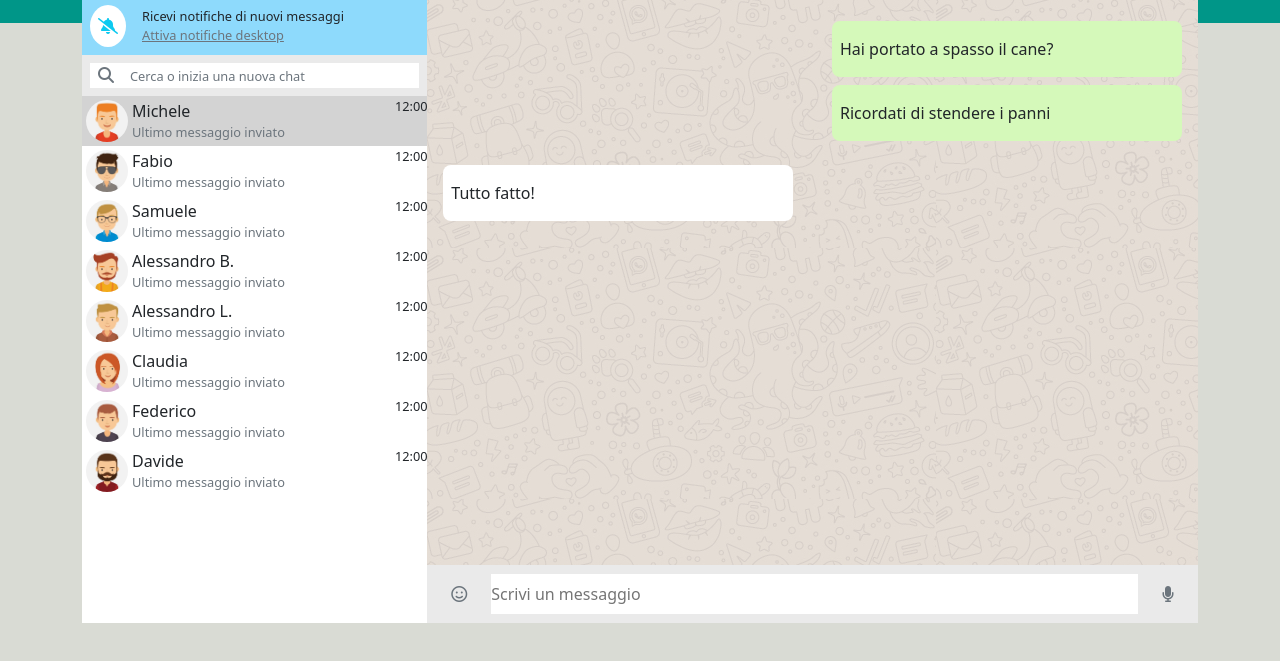
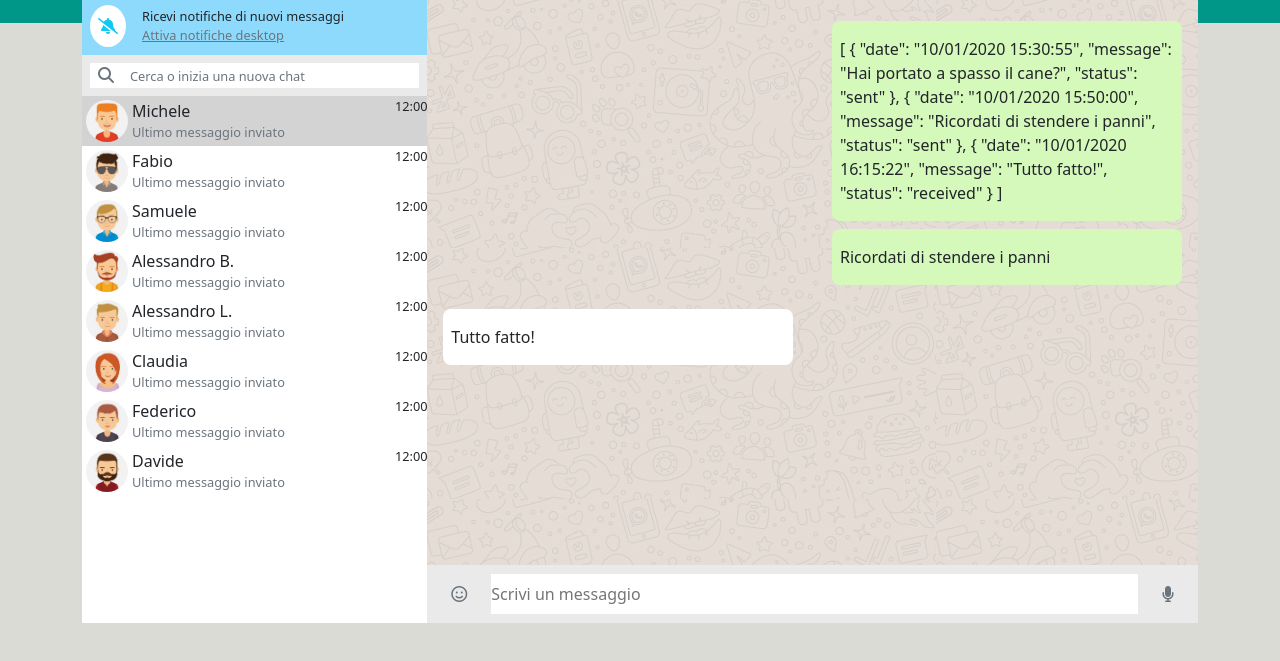
Before and after one commit to MarcoInchingoli89/vue-boolzapp, a plain HTML site: page milestone_2/index.html in a window 1280 px wide. Shown: the part 117-778 px from the top of the page. Drawn offline with nearby package versions, Linux system fonts and the light colour scheme.

Commit message:
Add Message

```diff
--- a/milestone_2/index.html
+++ b/milestone_2/index.html
@@ -88,7 +88,7 @@
                     </div>
                     <div class="chat_main">
                         <div class="message_sent d-flex flex-column">
-                            <div class="sent rounded-3 px-2 py-3 mt-4 my-2 me-3 align-self-end">Hai portato a spasso il cane?</div>
+                            <div class="sent rounded-3 px-2 py-3 mt-4 my-2 me-3 align-self-end">{{contacts[activeContact].messages}}</div>
                             <div class="sent rounded-3 px-2 py-3 align-self-end me-3">Ricordati di stendere i panni</div>
                         </div>
                         <div class="message_received d-flex flex-column">
```
